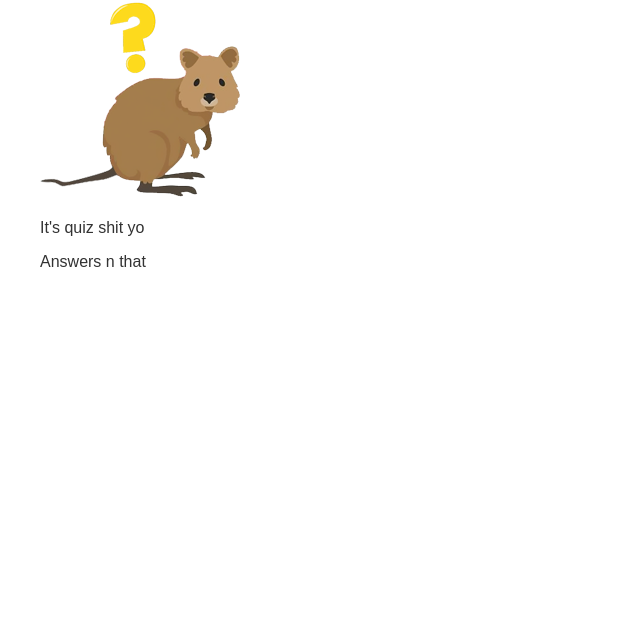
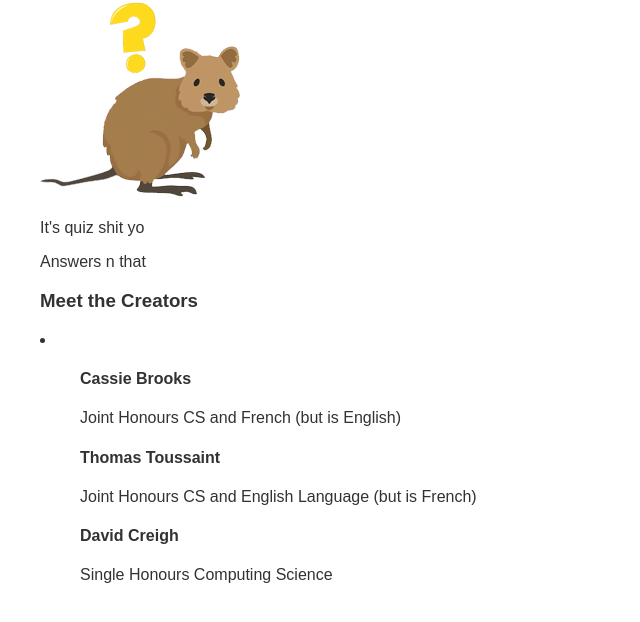
Before and after one commit to cassiebrooks/itech, a Django app: page /quokka/about/ in a window 1280 px wide. Shown: the part 139-761 px from the top of the page, without its empty margins (0-640 px from the left). Run offline with Django 3.2, Linux system fonts and the light colour scheme; some libraries are stand-ins or nearby versions.

Commit message:
Updated about page with some info about us, the creators

```diff
--- a/templates/quokka/about.html
+++ b/templates/quokka/about.html
@@ -10,5 +10,21 @@
 
 	<p>It's quiz shit yo</p>
 	<p>Answers n that</p>
+
+	<h3>Meet the Creators</h3>
+	<li>
+		<ul>
+			<h4>Cassie Brooks</h4>
+			<p>Joint Honours CS and French (but is English)</p>
+		</ul>
+		<ul>
+			<h4>Thomas Toussaint</h4>
+			<p>Joint Honours CS and English Language (but is French)</p>
+		</ul>
+		<ul>
+			<h4>David Creigh</h4>
+			<p>Single Honours Computing Science</p>
+		</ul>
+	</li>
 </div>
 {% endblock body_block %}
```
